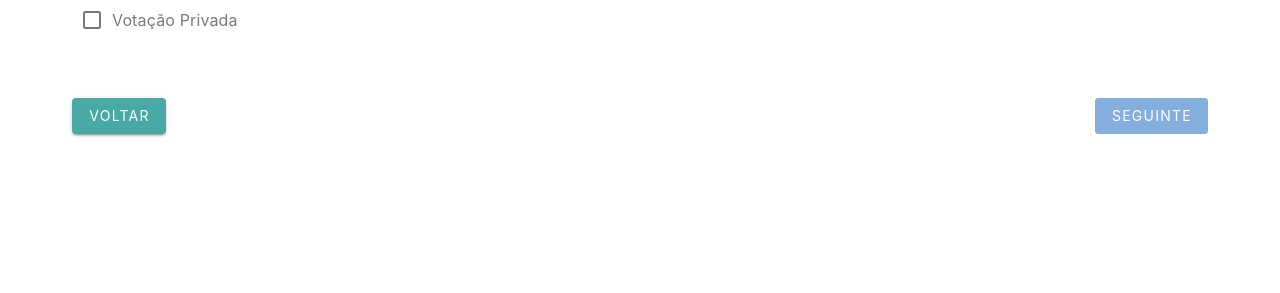
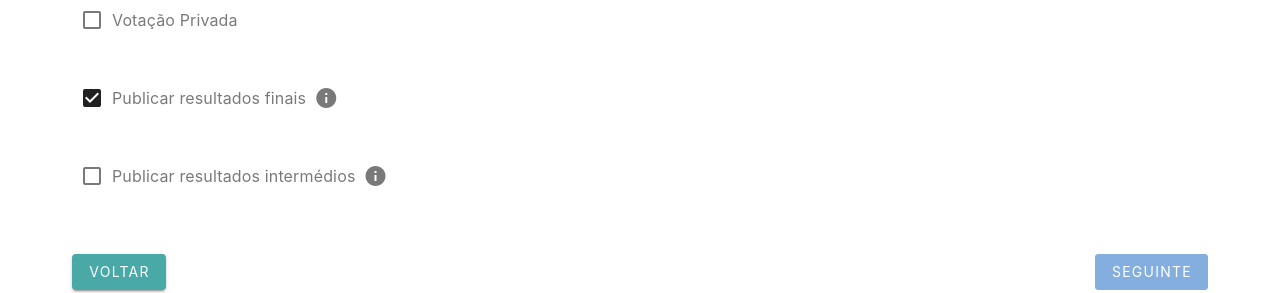
Before and after one commit to orlandopalmeira/Trabalho-AA-SIC-2023-2024, a Vue app in the folder Interface/: page /createvoting in a window 1280 px wide. Shown: the part 571-864 px from the top of the page. Before the commit the page ends 800 px from the top, so only its background shows below. Built offline with nearby package versions, Linux system fonts and the light colour scheme; no server answers.

Commit message:
implemented options for public stats definiton in CreateVoting

```diff
--- a/Interface/src/components/CreateVoting/CreateVotingStage1.vue
+++ b/Interface/src/components/CreateVoting/CreateVotingStage1.vue
@@ -39,6 +39,7 @@
                     v-model="useVotingInfoStore().image"
                     accept="image/*"
                     />
+
                 <div style="display: flex; align-items: center;">
                     <v-checkbox
                         id="privatevoting"
@@ -51,7 +52,7 @@
                         v-if="useVotingInfoStore().privatevoting"
                         label="Selecione os utilizadores que deseja permitir votar"
                         v-model="useVotingInfoStore().privateSelectedUsers"
-                        :items="useVotingInfoStore().usersMatched"
+                        :items="usersMatched"
                         @update:search="onSearch"
                         item-title="name"
                         item-value="id"
@@ -76,6 +77,30 @@
                         </template>
                     </v-autocomplete>
                 </div>
+                <v-checkbox
+                    id="finalresultpublic"
+                    name="finalresultpublic"
+                    v-model="useVotingInfoStore().isFinalResultPublic"
+                >
+                    <template v-slot:label>
+                        <div style="display: flex;">
+                            Publicar resultados finais
+                            <v-icon :title="help.finalResultPublic" class="ml-2">mdi-information</v-icon>
+                        </div>
+                    </template>
+                </v-checkbox>
+                <v-checkbox
+                    id="intermediateresultpublic"
+                    name="intermediateresultpublic"
+                    v-model="useVotingInfoStore().isIntermediateResultPublic"
+                >
+                    <template v-slot:label>
+                        <div style="display: flex;">
+                            Publicar resultados intermédios
+                            <v-icon :title="help.intermediateResultPublic" class="ml-2">mdi-information</v-icon>
+                        </div>
+                    </template>
+                </v-checkbox>
                 <v-row class="mt-4">
                     <v-col cols="6">
                         <v-btn color="secondary" @click="leave" > Voltar </v-btn>
@@ -97,13 +122,18 @@ export default {
     emits: ['data', 'leave'],
     data() {
         return {
+            useVotingInfoStore,
+            usersMatched: [],
+            std_image: './kitten.png',
             rules: {
                 required: value => !!value || 'Campo obrigatório.',
                 maxlength100: value => (value && value.length <= 100) || 'Máximo de 100 caracteres.',
                 maxlength500: value => (value && value.length <= 500) || 'Máximo de 500 caracteres.',
+                },
+            help: {
+                finalResultPublic: 'Se ativado, os resultados finais serão públicos.',
+                intermediateResultPublic: 'Se ativado, os resultados intermédios serão públicos.'
             },
-            useVotingInfoStore,
-            std_image: './kitten.png',
         };
     },
     computed: {
@@ -144,7 +174,14 @@ export default {
         leave() {
             this.$emit('leave');
         },
+        clearMatchedUsers() {
+            this.usersMatched = [];
+        },
         onSearch(val) {
+            if (!val) {
+                this.clearMatchedUsers();
+                return;
+            }
             axios.get('/users?term=' + val).then(res => {
                 // Adiciona um avatar a cada utilizador, caso não o tenha.
                 let users_matched = res.data;
@@ -153,9 +190,9 @@ export default {
                         user.avatar = this.std_image;
                     }
                 });
-                useVotingInfoStore().usersMatched = users_matched;
+                this.usersMatched = users_matched;
             }).catch(err => {
-                useVotingInfoStore().usersMatched = [];
+                this.usersMatched = [];
                 console.log(err);
             });
         }
--- a/Interface/src/components/CreateVoting/CreateVotingStage2.vue
+++ b/Interface/src/components/CreateVoting/CreateVotingStage2.vue
@@ -201,7 +201,6 @@ export default {
     computed: {
         areAllRulesMet() {
             let questions = this.useVotingInfoStore().questions;
-            console.log(questions)
 
             for (let i = 0; i < questions.length; i++) {
                 for (let j = 0; j < questions[i].options.length; j++) {
--- a/Interface/src/stores/votingInfoStore.js
+++ b/Interface/src/stores/votingInfoStore.js
@@ -9,7 +9,8 @@ export const useVotingInfoStore = defineStore('votinginfo', {
         image: null,
         privatevoting: false,
         privateSelectedUsers: [],
-        usersMatched: [],
+        isFinalResultPublic: true,
+        isIntermediateResultPublic: false,
         questions: []
     }),
     // getters, equivalentes aos computed properties
@@ -29,14 +30,17 @@ export const useVotingInfoStore = defineStore('votinginfo', {
         getPrivateVoting() {
             return this.privatevoting;
         },
-        getPrivateSelectedUsers() {
-            return this.privateSelectedUsers;
-        },
         getUsersMatched() {
             return this.usersMatched;
         },
         getQuestions() {
             return this.questions;
+        },
+        getIsFinalResultPublic() {
+            return this.isFinalResultPublic;
+        },
+        getIsIntermediateResultPublic() {
+            return this.isIntermediateResultPublic;
         }
     },
     // acções, equivalentes aos métodos
@@ -56,11 +60,14 @@ export const useVotingInfoStore = defineStore('votinginfo', {
         setPrivateVoting(privatevoting) {
             this.privatevoting = privatevoting;
         },
-        setUsersMatcheds(permitedUsers) {
-            this.usersMatched = permitedUsers;
+        setPrivateSelectedUsers(privateSelectedUsers) {
+            this.privateSelectedUsers = privateSelectedUsers;
         },
-        addUsersMatched(user) {
-            this.usersMatched.push(user);
+        setIsFinalResultPublic(isFinalResultPublic) {
+            this.isFinalResultPublic = isFinalResultPublic;
+        },
+        setIsIntermediateResultPublic(isIntermediateResultPublic) {
+            this.isIntermediateResultPublic = isIntermediateResultPublic;
         },
         setQuestions(questions) {
             this.questions = questions;
--- a/Interface/src/views/CreateVoting.vue
+++ b/Interface/src/views/CreateVoting.vue
@@ -115,8 +115,6 @@ export default {
                 }
                 // else - Não faz nada, e a interface indica os campos em falta.
             } else {
-                // console.log(this.votingInfoStore.questions)
-
                 let questions = this.useVotingInfoStore().questions;
 
                 for (let i = 0; i < questions.length; i++) {
@@ -157,8 +155,11 @@ export default {
                     image: this.useVotingInfoStore().image,
                     privatevoting: this.useVotingInfoStore().privatevoting,
                     privateSelectedUsers: this.useVotingInfoStore().privateSelectedUsers,
+                    isFinalResultPublic: this.useVotingInfoStore().isFinalResultPublic,
+                    isIntermediateResultPublic: this.useVotingInfoStore().isIntermediateResultPublic,
                     questions: this.useVotingInfoStore().questions
                 }
+                // console.log(dataObj.enddate);
                 // Dados da votação
                 formData.append('voting', JSON.stringify(dataObj));
                 // Imagens
```
